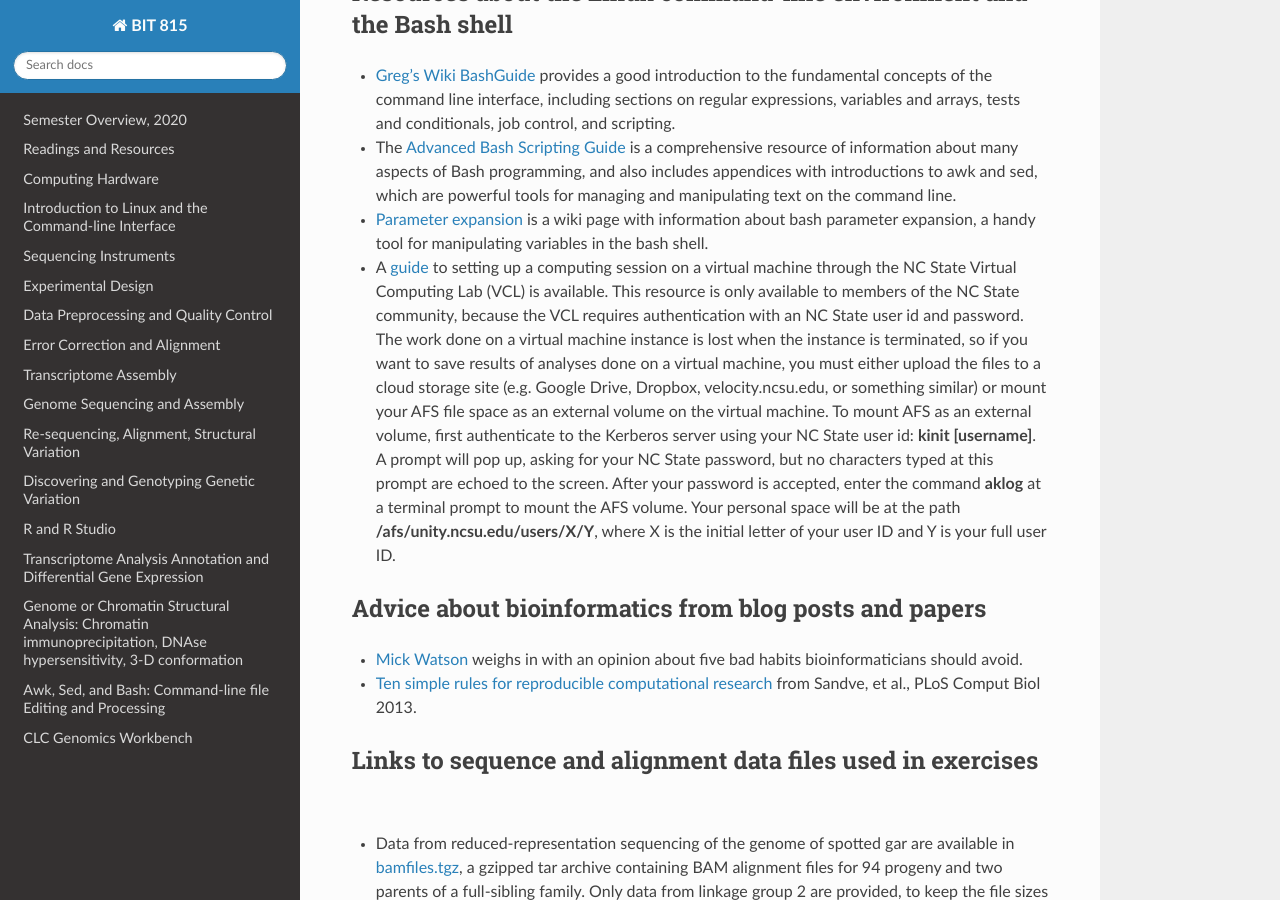
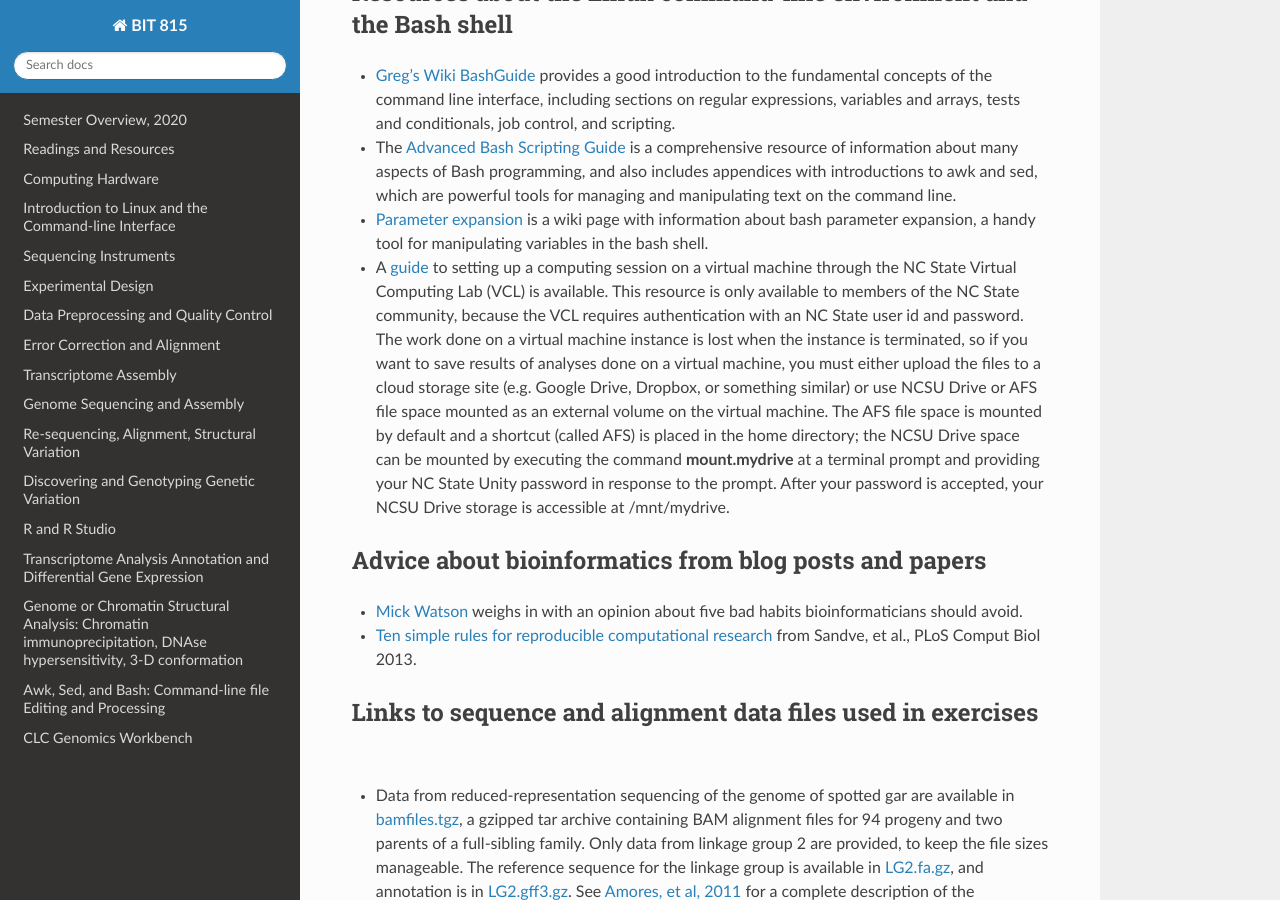
Before and after one commit to rwhetten/DeepSeqAnalysis, a Sphinx documentation site: the page built from docs/source/resources.rst, in a window 1280 px wide and 900 px high, scrolled down 1296 px. Built offline with Sphinx 7.4.7 and the Read the Docs theme 2.0.0, drawn with Linux system fonts in a browser that asks for light colours; some of the changed text lies outside the part shown.

Commit message:
added changes to resources.rst

```diff
--- a/docs/source/resources.rst
+++ b/docs/source/resources.rst
@@ -36,7 +36,7 @@ Resources about the Linux command-line environment and the Bash shell
 
 +	`Parameter expansion <http://wiki.bash-hackers.org/syntax/pe>`_ is a wiki page with information about bash parameter expansion, a handy tool for manipulating variables in the bash shell.
 
-+	A `guide <https://drive.google.com/open?id=1oSUePtxotttzn9giJZHHVAldZtyAfr2d>`_ to setting up a computing session on a virtual machine through the NC State Virtual Computing Lab (VCL) is available. This resource is only available to members of the NC State community, because the VCL requires authentication with an NC State user id and password. The work done on a virtual machine instance is lost when the instance is terminated, so if you want to save results of analyses done on a virtual machine, you must either upload the files to a cloud storage site (e.g. Google Drive, Dropbox, velocity.ncsu.edu, or something similar) or mount your AFS file space as an external volume on the virtual machine. To mount AFS as an external volume, first authenticate to the Kerberos server using your NC State user id: **kinit [username]**. A prompt will pop up, asking for your NC State password, but no characters typed at this prompt are echoed to the screen. After your password is accepted, enter the command **aklog** at a terminal prompt to mount the AFS volume. Your personal space will be at the path **/afs/unity.ncsu.edu/users/X/Y**, where X is the initial letter of your user ID and Y is your full user ID.
++	A `guide <https://drive.google.com/open?id=1oSUePtxotttzn9giJZHHVAldZtyAfr2d>`_ to setting up a computing session on a virtual machine through the NC State Virtual Computing Lab (VCL) is available. This resource is only available to members of the NC State community, because the VCL requires authentication with an NC State user id and password. The work done on a virtual machine instance is lost when the instance is terminated, so if you want to save results of analyses done on a virtual machine, you must either upload the files to a cloud storage site (e.g. Google Drive, Dropbox, or something similar) or use NCSU Drive or AFS file space mounted as an external volume on the virtual machine. The AFS file space is mounted by default and a shortcut (called AFS) is placed in the home directory; the NCSU Drive space can be mounted by executing the command **mount.mydrive** at a terminal prompt and providing your NC State Unity password in response to the prompt. After your password is accepted, your NCSU Drive storage is accessible at /mnt/mydrive.
 
 
 
```
Also changed, not shown: other parts of docs/source/resources.rst (+1 -1 lines).
